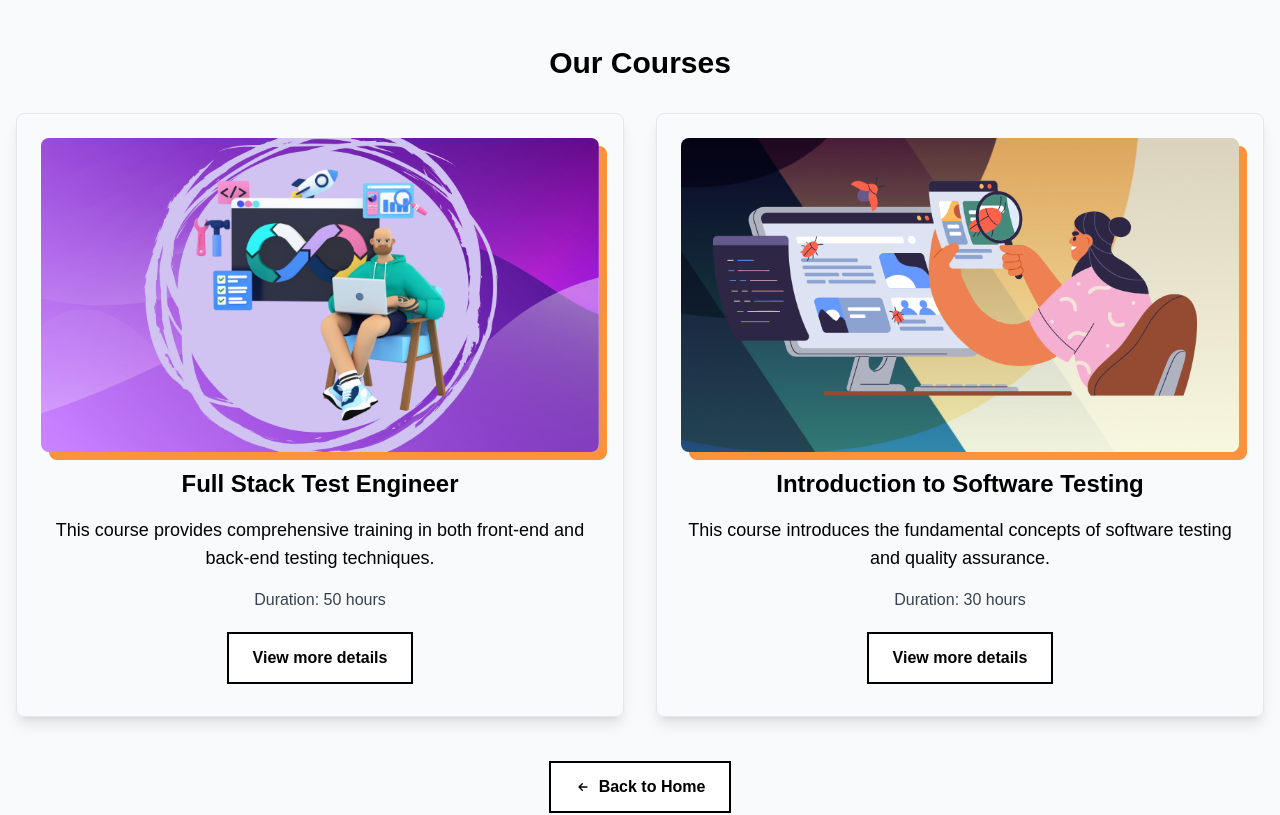
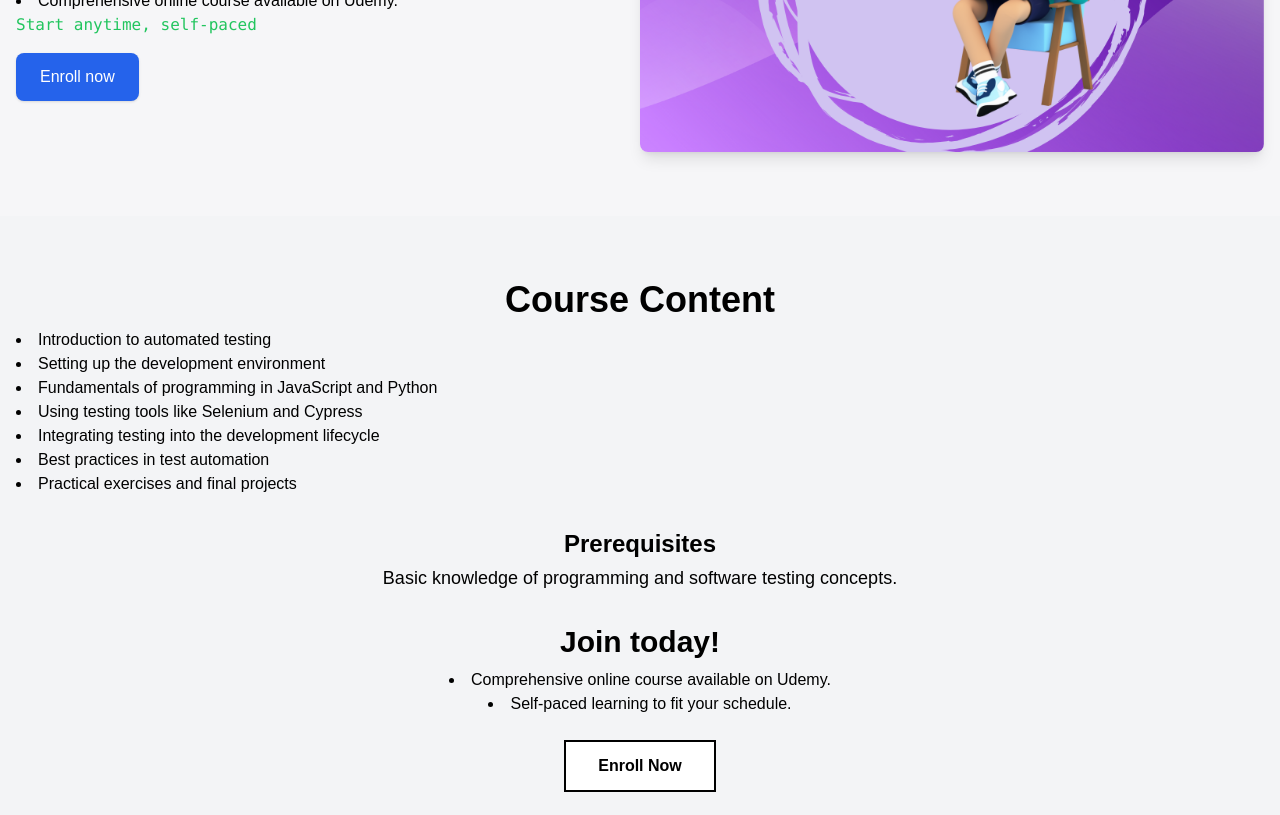
Before and after one commit to TheFreeRangeTester/patominer, a Next.js app: page /courses in a window 1280 px wide. Shown: the part 340-1155 px from the top of the page. Built offline with nearby package versions, Linux system fonts and the light colour scheme.

Commit message:
Simplificamos cursos

```diff
--- a/app/courses/full-stack-test-engineer/page.tsx
+++ /dev/null
@@ -1,103 +0,0 @@
-import Link from "next/link";
-import Image from "next/image";
-
-export default function FullStackTestEngineer() {
-  return (
-    <div className="min-h-screen bg-gray-50">
-      {/* Sección 1 */}
-      <section className="py-16 bg-gray-100/50">
-        <div className="container mx-auto px-4">
-          <div className="flex flex-col md:flex-row justify-between items-center">
-            <div className="text-center md:text-left">
-              <h2 className="text-5xl font-bold mb-4 text-black">
-                Full Stack Test Engineer Course
-              </h2>
-              <ul className="list-disc list-inside mb-4 text-black">
-                <li>
-                  Learn to automate testing in web and mobile applications.
-                </li>
-                <li>Comprehensive online course available on Udemy.</li>
-                <span className="font-mono font-bold text-base text-black">
-                  <span className="font-mono font-normal text-base text-green-500">
-                    Start anytime, self-paced
-                  </span>
-                </span>
-              </ul>
-              <a
-                target="_blank"
-                rel="noreferrer"
-                className="inline-block bg-blue-600 text-white px-6 py-3 rounded-lg shadow hover:bg-blue-700 transition duration-300"
-                href="https://www.udemy.com"
-              >
-                Enroll now
-              </a>
-            </div>
-            <Image
-              src="/images/courses/TestEngineer.png"
-              alt="Curso de Full Stack Test Engineer"
-              width={500}
-              height={300}
-              className="mt-4 md:mt-0 w-full md:w-1/2 h-auto rounded-lg shadow-lg transition-all duration-300 hover:-translate-y-2 hover:-translate-x-2 hover:shadow-[4px_4px_0px_0px_rgba(252,165,165,1)] active:translate-x-0 active:translate-y-0 active:shadow-none"
-            />
-          </div>
-        </div>
-      </section>
-
-      {/* Sección 2 */}
-      <section className="py-16 bg-gray-100">
-        <div className="container mx-auto px-4">
-          <h2 className="text-4xl font-semibold mb-2 text-center text-black">
-            Course Content
-          </h2>
-          <ul className="list-disc list-inside mb-8 text-black">
-            <li>Introduction to automated testing</li>
-            <li>Setting up the development environment</li>
-            <li>Fundamentals of programming in JavaScript and Python</li>
-            <li>Using testing tools like Selenium and Cypress</li>
-            <li>Integrating testing into the development lifecycle</li>
-            <li>Best practices in test automation</li>
-            <li>Practical exercises and final projects</li>
-          </ul>
-          <h4 className="text-2xl font-semibold mb-1 text-center text-black">
-            Prerequisites
-          </h4>
-          <p className="text-lg mb-4 text-black text-center">
-            Basic knowledge of programming and software testing concepts.
-          </p>
-
-          <div className="text-center mt-8">
-            <h2 className="text-3xl font-semibold mb-2 text-black">
-              Join today!
-            </h2>
-            <ul className="list-disc list-inside mb-4 text-black">
-              <li>Comprehensive online course available on Udemy.</li>
-              <li>Self-paced learning to fit your schedule.</li>
-            </ul>
-            <div className="flex justify-center mt-6">
-              <a
-                href="https://www.udemy.com"
-                target="_blank"
-                rel="noopener noreferrer"
-                className="inline-block w-full md:w-auto border-black border-2 bg-white px-8 py-3 font-bold text-black transition-all duration-300 hover:-translate-y-2 hover:-translate-x-2 hover:shadow-[4px_4px_0px_0px_rgba(252,165,165,1)] active:translate-x-0 active:translate-y-0 active:shadow-none mx-auto"
-              >
-                Enroll Now
-              </a>
-            </div>
-          </div>
-        </div>
-      </section>
-
-      {/* Navegación */}
-      <section className="py-8 bg-gray-100/50">
-        <div className="text-center">
-          <Link
-            href="/courses"
-            className="group mt-3 inline-flex items-center gap-2 border-black border-2 bg-white px-6 py-3 font-bold text-black transition-all duration-300 hover:-translate-y-2 hover:-translate-x-2 hover:shadow-[4px_4px_0px_0px_rgba(252,165,165,1)] active:translate-x-0 active:translate-y-0 active:shadow-none"
-          >
-            Back to Courses
-          </Link>
-        </div>
-      </section>
-    </div>
-  );
-}
--- a/app/courses/introduction-to-software-testing/page.tsx
+++ /dev/null
@@ -1,103 +0,0 @@
-import Link from "next/link";
-import Image from "next/image";
-
-export default function IntroductionToSoftwareTesting() {
-  return (
-    <div className="min-h-screen bg-gray-50">
-      {/* Sección 1 */}
-      <section className="py-16 bg-gray-100/50">
-        <div className="container mx-auto px-4">
-          <div className="flex flex-col md:flex-row justify-between items-center">
-            <div className="text-center md:text-left">
-              <h2 className="text-5xl font-bold mb-4 text-black">
-                Introduction to Software Testing Course
-              </h2>
-              <ul className="list-disc list-inside mb-4 text-black">
-                <li>
-                  Learn the fundamentals of software testing and quality
-                  assurance.
-                </li>
-                <span className="font-mono font-bold text-base text-black">
-                  <span className="font-mono font-normal text-base text-green-500">
-                    Start anytime, self-paced
-                  </span>
-                </span>
-              </ul>
-              <a
-                target="_blank"
-                rel="noreferrer"
-                className="inline-block bg-blue-600 text-white px-6 py-3 rounded-lg shadow hover:bg-blue-700 transition duration-300"
-                href="https://www.udemy.com"
-              >
-                Enroll now
-              </a>
-            </div>
-            <Image
-              src="/images/courses/IntroTesting.png"
-              alt="Introduction to Software Testing"
-              width={500}
-              height={300}
-              className="mt-4 md:mt-0 w-full md:w-1/2 h-auto rounded-lg shadow-lg transition-all duration-300 hover:-translate-y-2 hover:-translate-x-2 hover:shadow-[4px_4px_0px_0px_rgba(252,165,165,1)] active:translate-x-0 active:translate-y-0 active:shadow-none"
-            />
-          </div>
-        </div>
-      </section>
-
-      {/* Sección 2 */}
-      <section className="py-16 bg-gray-100">
-        <div className="container mx-auto px-4">
-          <h2 className="text-4xl font-semibold mb-2 text-center text-black">
-            Course Content
-          </h2>
-          <ul className="list-disc list-inside mb-8 text-black">
-            <li>Overview of software testing</li>
-            <li>Types of testing: manual and automated</li>
-            <li>Testing methodologies and strategies</li>
-            <li>Writing effective test cases</li>
-            <li>Bug reporting and tracking</li>
-            <li>Introduction to testing tools</li>
-            <li>Hands-on projects and case studies</li>
-          </ul>
-          <h4 className="text-2xl font-semibold mb-1 text-center text-black">
-            Prerequisites
-          </h4>
-          <p className="text-lg mb-4 text-black text-center">
-            Basic understanding of software development concepts.
-          </p>
-
-          <div className="text-center mt-8">
-            <h2 className="text-3xl font-semibold mb-2 text-black">
-              Join today!
-            </h2>
-            <ul className="list-disc list-inside mb-4 text-black">
-              <li>Comprehensive online course available on Udemy.</li>
-              <li>Self-paced learning to fit your schedule.</li>
-            </ul>
-            <div className="flex justify-center mt-6">
-              <a
-                href="https://www.udemy.com"
-                target="_blank"
-                rel="noopener noreferrer"
-                className="inline-block w-full md:w-auto border-black border-2 bg-white px-8 py-3 font-bold text-black transition-all duration-300 hover:-translate-y-2 hover:-translate-x-2 hover:shadow-[4px_4px_0px_0px_rgba(252,165,165,1)] active:translate-x-0 active:translate-y-0 active:shadow-none mx-auto"
-              >
-                Enroll Now
-              </a>
-            </div>
-          </div>
-        </div>
-      </section>
-
-      {/* Sección de navegación */}
-      <section className="py-8 bg-gray-100/50">
-        <div className="text-center">
-          <Link
-            href="/courses"
-            className="group mt-3 inline-flex items-center gap-2 border-black border-2 bg-white px-6 py-3 font-bold text-black transition-all duration-300 hover:-translate-y-2 hover:-translate-x-2 hover:shadow-[4px_4px_0px_0px_rgba(252,165,165,1)] active:translate-x-0 active:translate-y-0 active:shadow-none"
-          >
-            Back to Courses
-          </Link>
-        </div>
-      </section>
-    </div>
-  );
-}
--- a/app/courses/page.tsx
+++ b/app/courses/page.tsx
@@ -1,112 +1,101 @@
 import Link from "next/link";
 import Image from "next/image";
 
-export default function Courses() {
+export default function FullStackTestEngineer() {
   return (
-    <div className="min-h-screen flex flex-col items-center justify-center">
-      {/* Hero Section */}
-      <section className="hidden md:block md:py-20 text-center">
+    <div className="min-h-screen bg-gray-50">
+      {/* Sección 1 */}
+      <section className="py-16 bg-gray-100/50">
         <div className="container mx-auto px-4">
-          <h1 className="text-4xl font-bold text-center text-black">
-            QA Engineering Course
-          </h1>
-          <p className="text-xl text-center mt-4 text-black">
-            Learn Software Testing with an expert
-          </p>
+          <div className="flex flex-col md:flex-row justify-between items-center">
+            <div className="text-center md:text-left">
+              <h2 className="text-5xl font-bold mb-4 text-black">
+                Full Stack Test Engineer Course
+              </h2>
+              <ul className="list-disc list-inside mb-4 text-black">
+                <li>
+                  Learn to automate testing in web and mobile applications.
+                </li>
+                <li>Comprehensive online course available on Udemy.</li>
+                <span className="font-mono font-bold text-base text-black">
+                  <span className="font-mono font-normal text-base text-green-500">
+                    Start anytime, self-paced
+                  </span>
+                </span>
+              </ul>
+              <a
+                target="_blank"
+                rel="noreferrer"
+                className="inline-block bg-blue-600 text-white px-6 py-3 rounded-lg shadow hover:bg-blue-700 transition duration-300"
+                href="https://www.udemy.com"
+              >
+                Enroll now
+              </a>
+            </div>
+            <Image
+              src="/images/courses/TestEngineer.png"
+              alt="Curso de Full Stack Test Engineer"
+              width={500}
+              height={300}
+              className="mt-4 md:mt-0 w-full md:w-1/2 h-auto rounded-lg shadow-lg transition-all duration-300 hover:-translate-y-2 hover:-translate-x-2 hover:shadow-[4px_4px_0px_0px_rgba(252,165,165,1)] active:translate-x-0 active:translate-y-0 active:shadow-none"
+            />
+          </div>
         </div>
       </section>
 
-      {/* Courses Section */}
-      <section className="md:py-16 py-4 bg-gray-50 text-center">
+      {/* Sección 2 */}
+      <section className="py-16 bg-gray-100">
         <div className="container mx-auto px-4">
-          <h2 className="text-3xl font-bold mb-8 text-black">Our Courses</h2>
+          <h2 className="text-4xl font-semibold mb-2 text-center text-black">
+            Course Content
+          </h2>
+          <ul className="list-disc list-inside mb-8 text-black">
+            <li>Introduction to automated testing</li>
+            <li>Setting up the development environment</li>
+            <li>Fundamentals of programming in JavaScript and Python</li>
+            <li>Using testing tools like Selenium and Cypress</li>
+            <li>Integrating testing into the development lifecycle</li>
+            <li>Best practices in test automation</li>
+            <li>Practical exercises and final projects</li>
+          </ul>
+          <h4 className="text-2xl font-semibold mb-1 text-center text-black">
+            Prerequisites
+          </h4>
+          <p className="text-lg mb-4 text-black text-center">
+            Basic knowledge of programming and software testing concepts.
+          </p>
 
-          <div className="grid grid-cols-1 md:grid-cols-2 gap-8 justify-center items-center">
-            {/* Full Stack Test Engineer Course */}
-            <div className="flex justify-center">
-              <div className="border rounded-lg p-6 shadow-lg text-center mx-auto">
-                <div className="aspect-video bg-gray-200 rounded-lg shadow-[8px_8px_0px_0px_rgba(251,146,60,1)] mb-4">
-                  <Image
-                    src="/images/courses/TestEngineer.png"
-                    alt="Full Stack Test Engineer"
-                    className="w-full h-full object-cover rounded-lg"
-                    width={800}
-                    height={450}
-                  />
-                </div>
-                <h2 className="text-2xl font-bold mb-4 text-black">
-                  Full Stack Test Engineer
+          <div className="text-center mt-8">
+            <h2 className="text-3xl font-semibold mb-2 text-black">
+              Join today!
             </h2>
-                <p className="text-lg mb-4 text-black">
-                  This course provides comprehensive training in both front-end
-                  and back-end testing techniques.
-                </p>
-                <p className="text-md mb-2 text-gray-700">Duration: 50 hours</p>
-                <div className="flex flex-col items-center">
-                  <Link
-                    href="/courses/full-stack-test-engineer"
-                    className="group mt-3 inline-flex items-center gap-2 border-black border-2 bg-white px-6 py-3 font-bold text-black transition-all duration-300 hover:-translate-y-2 hover:-translate-x-2 hover:shadow-[4px_4px_0px_0px_rgba(252,165,165,1)] active:translate-x-0 active:translate-y-0 active:shadow-none mb-2"
+            <ul className="list-disc list-inside mb-4 text-black">
+              <li>Comprehensive online course available on Udemy.</li>
+              <li>Self-paced learning to fit your schedule.</li>
+            </ul>
+            <div className="flex justify-center mt-6">
+              <a
+                href="https://www.udemy.com"
+                target="_blank"
+                rel="noopener noreferrer"
+                className="inline-block w-full md:w-auto border-black border-2 bg-white px-8 py-3 font-bold text-black transition-all duration-300 hover:-translate-y-2 hover:-translate-x-2 hover:shadow-[4px_4px_0px_0px_rgba(252,165,165,1)] active:translate-x-0 active:translate-y-0 active:shadow-none mx-auto"
               >
-                    View more details
-                  </Link>
+                Enroll Now
+              </a>
             </div>
           </div>
         </div>
+      </section>
 
-            {/* Introduction to Software Testing Course */}
-            <div className="flex justify-center">
-              <div className="border rounded-lg p-6 shadow-lg text-center mx-auto">
-                <div className="aspect-video bg-gray-200 rounded-lg shadow-[8px_8px_0px_0px_rgba(251,146,60,1)] mb-4">
-                  <Image
-                    src="/images/courses/IntroTesting.png"
-                    alt="Introduction to Software Testing"
-                    className="w-full h-full object-cover rounded-lg"
-                    width={800}
-                    height={450}
-                  />
-                </div>
-                <h2 className="text-2xl font-bold mb-4 text-black">
-                  Introduction to Software Testing
-                </h2>
-                <p className="text-lg mb-4 text-black">
-                  This course introduces the fundamental concepts of software
-                  testing and quality assurance.
-                </p>
-                <p className="text-md mb-2 text-gray-700">Duration: 30 hours</p>
-                <div className="flex flex-col items-center">
-                  <Link
-                    href="/courses/introduction-to-software-testing"
-                    className="group mt-3 inline-flex items-center gap-2 border-black border-2 bg-white px-6 py-3 font-bold text-black transition-all duration-300 hover:-translate-y-2 hover:-translate-x-2 hover:shadow-[4px_4px_0px_0px_rgba(252,165,165,1)] active:translate-x-0 active:translate-y-0 active:shadow-none mb-2"
-                  >
-                    View more details
-                  </Link>
-                </div>
-              </div>
-            </div>
-          </div>
-
-          {/* Ajustando el espaciado del botón Back to Home */}
-          <div className="mt-8 text-center">
+      {/* Navegación */}
+      <section className="py-8 bg-gray-100/50">
+        <div className="text-center">
           <Link
             href="/"
             className="group mt-3 inline-flex items-center gap-2 border-black border-2 bg-white px-6 py-3 font-bold text-black transition-all duration-300 hover:-translate-y-2 hover:-translate-x-2 hover:shadow-[4px_4px_0px_0px_rgba(252,165,165,1)] active:translate-x-0 active:translate-y-0 active:shadow-none"
           >
-              <svg
-                className="w-4 h-4 transition-transform duration-300 transform group-hover:translate-x-1"
-                fill="none"
-                viewBox="0 0 24 24"
-                stroke="currentColor"
-              >
-                <path
-                  strokeLinecap="round"
-                  strokeLinejoin="round"
-                  strokeWidth={2}
-                  d="M11 7l-5 5m0 0l5 5m-5-5h12"
-                />
-              </svg>
-              <span>Back to Home</span>
+            Back to Home
           </Link>
-          </div>
         </div>
       </section>
     </div>
```
Lines whose indentation alone changed are shown as unchanged.
